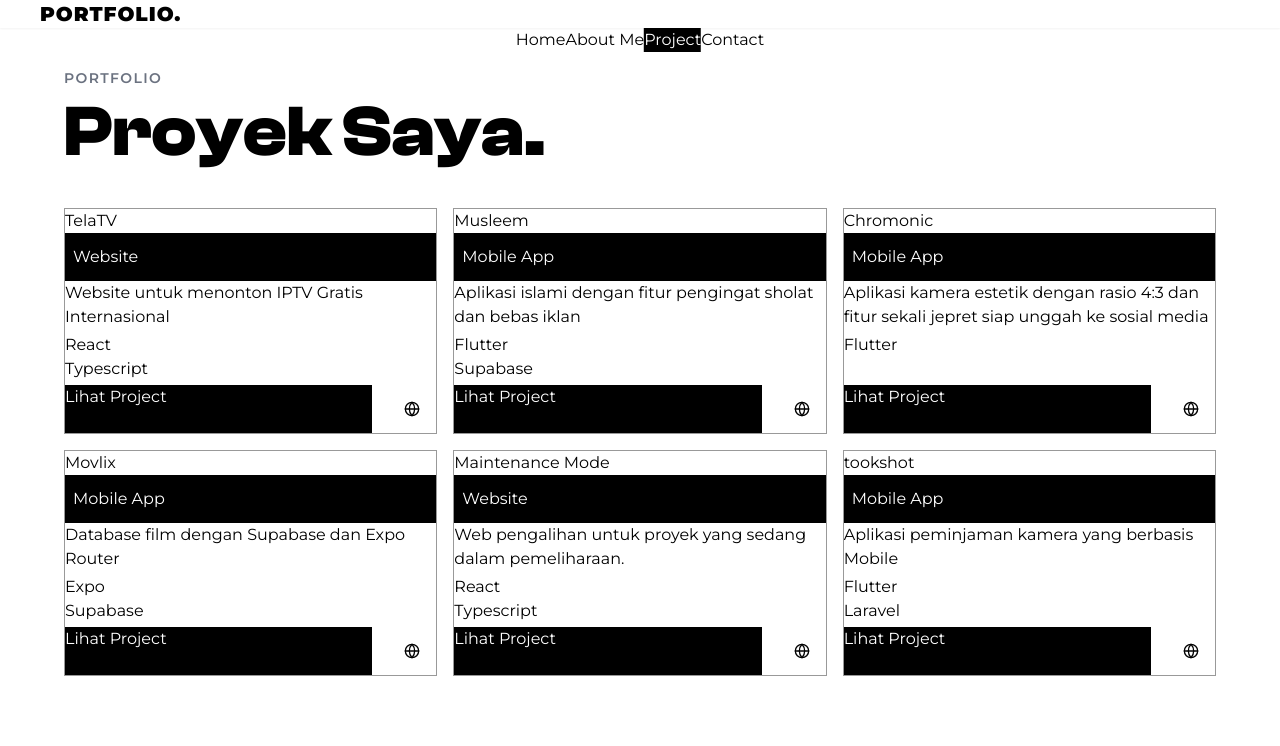
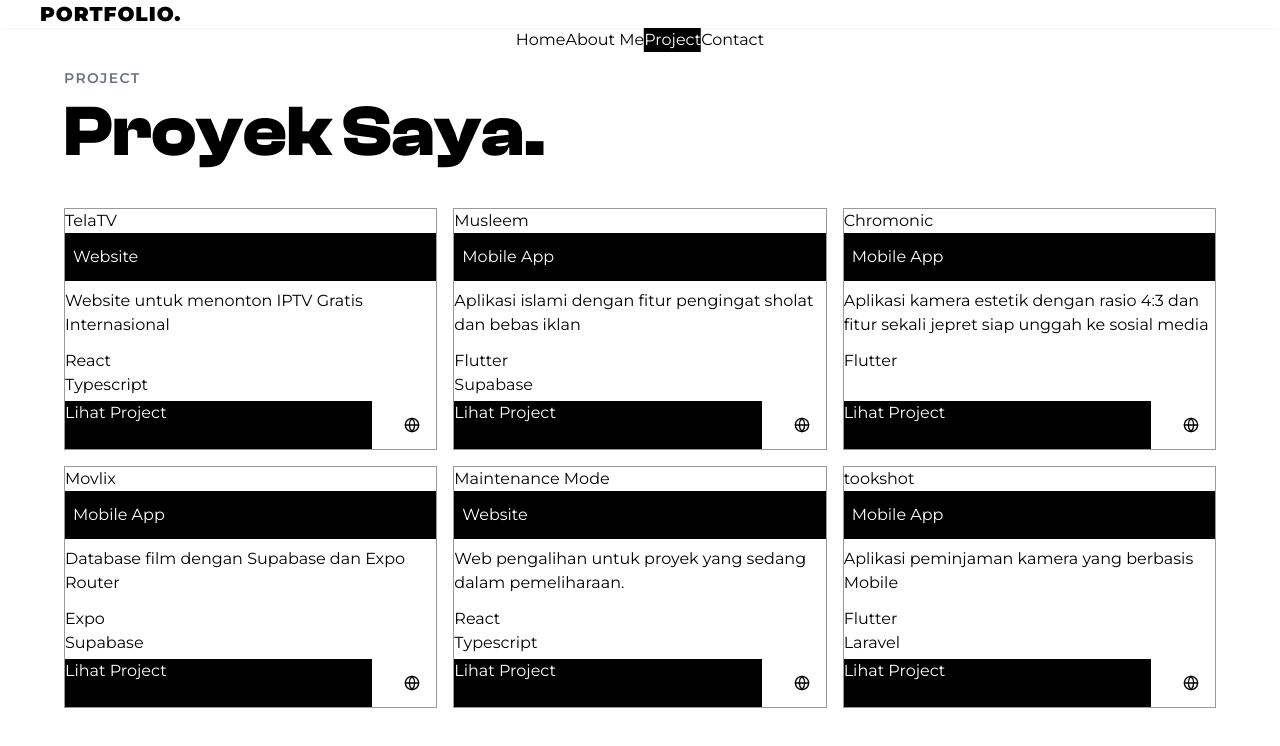
Before and after one commit to itzfurizugg/PORTFOLIO., a React (Vite) app: page /project in a window 1280 px wide. Shown: the top 746 px of the page. Built offline with nearby package versions, Linux system fonts and the light colour scheme.

Commit message:
fixing minor bug

```diff
--- a/package.json
+++ b/package.json
@@ -23,7 +23,7 @@
     "@types/react-dom": "^19.2.3",
     "@vitejs/plugin-react": "^6.0.3",
     "autoprefixer": "^10.5.4",
-    "daisyui": "^4.12.24",
+    "daisyui": "^5.7.0",
     "eslint": "^10.6.0",
     "eslint-plugin-react-hooks": "^7.1.1",
     "eslint-plugin-react-refresh": "^0.5.3",
--- a/src/component/card.tsx
+++ b/src/component/card.tsx
@@ -17,9 +17,9 @@
                 <div className="flex-1">
                     <h2 className="card-title text-left break-words">
                         {title}
-                        {badge && <div className="badge bg-black text-white border-black p-3 px-2">{badge}</div>}
+                        {badge && <div className="badge bg-black mb-1 text-white border-black p-3 px-2">{badge}</div>}
                     </h2>
-                    <p className="text-left break-words">{description}</p>
+                    <p className="text-left break-words mt-2 mb-2">{description}</p>
                     <div className="card-actions justify-start py-1 min-h-[32px]">
                         {tags.map((tag) => (
                             <div key={tag} className="badge badge-outline">
--- a/src/sections/about.tsx
+++ b/src/sections/about.tsx
@@ -15,10 +15,10 @@
                             className="w-full aspect-[1/1] lg:aspect-[4/5] object-cover rounded-none border-black border-2"
                         />
 
-                        <div className="w-fit inline-flex items-center gap-2 border border-black border-2 px-4 py-2 text-black rounded-none whitespace-nowrap">
+                        {/* <div className="w-fit inline-flex items-center gap-2 border border-black border-2 px-4 py-2 text-black rounded-none whitespace-nowrap">
                             <span className="w-2 h-2 rounded-full bg-green-500 shrink-0"></span>
                             Bersedia untuk PKL.
-                        </div>
+                        </div> */}
 
                         <div className="text-sm">
                             <div className="grid grid-cols-[90px_1fr] gap-y-3">
@@ -37,7 +37,7 @@
                     {/* Kolom kanan: nama besar + badge + deskripsi */}
                     <div>
                         <p className="text-sm font-semibold tracking-widest text-gray-500 uppercase mb-2">
-                            Tentang saya
+                            About Me
                         </p>
                         <h1 className="font-display text-4xl sm:text-5xl lg:text-6xl font-extrabold leading-[1.05] mb-6">
                             Muhammad Dzaki<br />Rafif Helmiansyah
--- a/src/sections/contact.tsx
+++ b/src/sections/contact.tsx
@@ -5,7 +5,7 @@
         <section id="project" className="bg-base-800 py-10 px-6 sm:px-8 md:px-16">
             <div className="max-w-6xl mx-auto">
                 <p className="text-sm font-semibold tracking-widest text-gray-500 uppercase mb-2 animate-fade-in-up">
-                    Kontak
+                    Contact
                 </p>
                 <h2 className="font-display text-4xl sm:text-5xl md:text-6xl lg:text-7xl font-extrabold leading-tight mb-10 animate-fade-in-up delay-100">
                     Hubungi Saya melalui.
--- a/src/sections/project.tsx
+++ b/src/sections/project.tsx
@@ -6,7 +6,7 @@
         <section id="project" className="bg-base-800 py-10 px-6 sm:px-8 md:px-16">
             <div className="max-w-6xl mx-auto">
                 <p className="text-sm font-semibold tracking-widest text-gray-500 uppercase mb-2 animate-fade-in-up">
-                    Portfolio
+                    Project
                 </p>
                 <h2 className="font-display text-4xl sm:text-5xl md:text-6xl lg:text-7xl font-extrabold leading-tight mb-10 animate-fade-in-up delay-100">
                     Proyek Saya.
```
Also changed, not shown: 1 other file (tests, documents, lock files or other folders).
